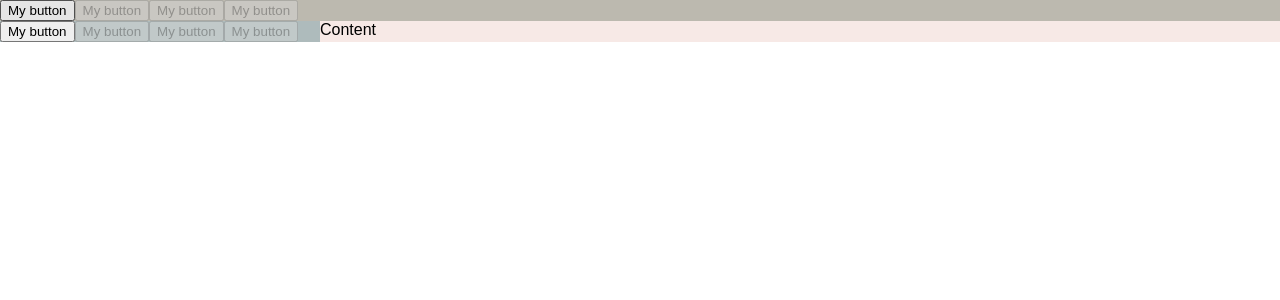
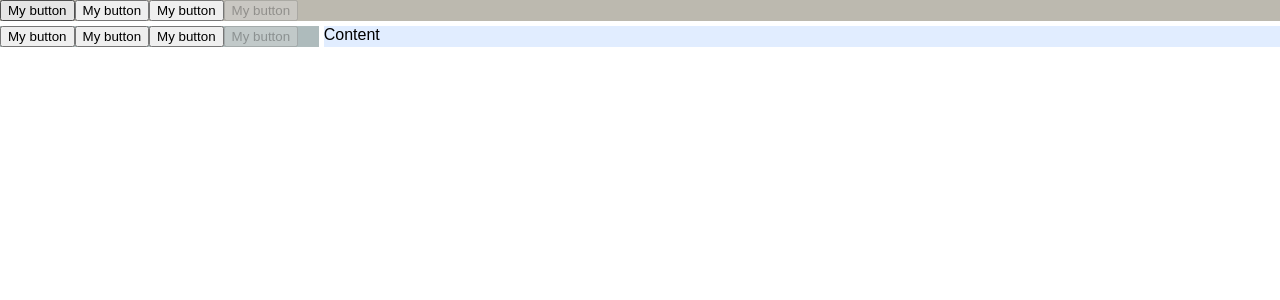
Before and after one commit to ematesanz/redux-workshop, a React (Create React App) app: page / in a window 1280 px wide. Shown: the top 300 px of the page. Built offline with nearby package versions, Linux system fonts and the light colour scheme.

Commit message:
Error importing menu

```diff
--- a/src/App.css
+++ b/src/App.css
@@ -1,5 +1,6 @@
 .App {
     display:grid;
+    grid-gap: 5px;
     grid-template-columns: 1fr 3fr;
 
     grid-template-areas:
@@ -7,7 +8,6 @@
             "sidebar content"
 }
 
-
 .header { grid-area:header; background: #bcb9af }
 .sidebar { grid-area:sidebar; background:#aebbbc }
-.content { grid-area:content; background: #f7e9e6 }
+.content { grid-area:content; background: #e1edff }
--- a/src/App.js
+++ b/src/App.js
@@ -1,14 +1,14 @@
 import React from 'react';
-import Header from './Components/Menu';
-import Sidebar from './Components/Menu';
+import Header from './Components/Header';
+import Sidebar from './Components/Sidebar';
 import logo from './logo.svg';
 import './App.css';
 
 const App = () => {
     return (
         <div className="App">
-            <div className="header"> <Header/> </div>
-            <div className="sidebar"> <Sidebar/> </div>
+             <Header/>
+             <Sidebar/>
             <div className="content"> Content </div>
         </div>
     );
--- a/src/Components/Button/index.js
+++ b/src/Components/Button/index.js
@@ -1,5 +1,5 @@
 import React from 'react';
 
-const Button = (props) => <button disabled={!props.active}>My button</button>
+const Button = (props) => <button disabled={props.disabled}>My button</button>;
 
 export default Button;
--- a/src/Components/Header/index.js
+++ b/src/Components/Header/index.js
@@ -3,9 +3,10 @@ import Menu from '../Menu';
 
 const Header = props => {
     return (
-        <header>
+        <header className="header">
             <Menu orientation="horizontal"/>
         </header>
+
     )
 }
 
--- a/src/Components/Menu/index.js
+++ b/src/Components/Menu/index.js
@@ -2,16 +2,21 @@ import React from 'react';
 import Button from '../Button';
 
 const Menu = (props) => {
-    const orientation = `menu--${props.orientation}`;
+    let className = 'Menu';
+    if (props.isVertical) {
+        className = `${className} ${className}--vertical`;
+    } else {
+        className = `${className} ${className}--horizontal`;
+    }
 
     return (
-        <div className={orientation}>
-            <Button active="true"/>
+        <div className={className}>
             <Button/>
             <Button/>
             <Button/>
+            <Button disabled/>
         </div>
     )
-}
+};
 
 export default Menu;
--- a/src/Components/Sidebar/index.js
+++ b/src/Components/Sidebar/index.js
@@ -1,6 +1,10 @@
 import React from 'react';
 import Menu from '../Menu';
 
-const Sidebar = props => <Menu orientation="vertical"/>
+const Sidebar = () => (
+    <div className="sidebar">
+        <Menu isVertical />
+    </div>
+);
 
 export default Sidebar;
```
